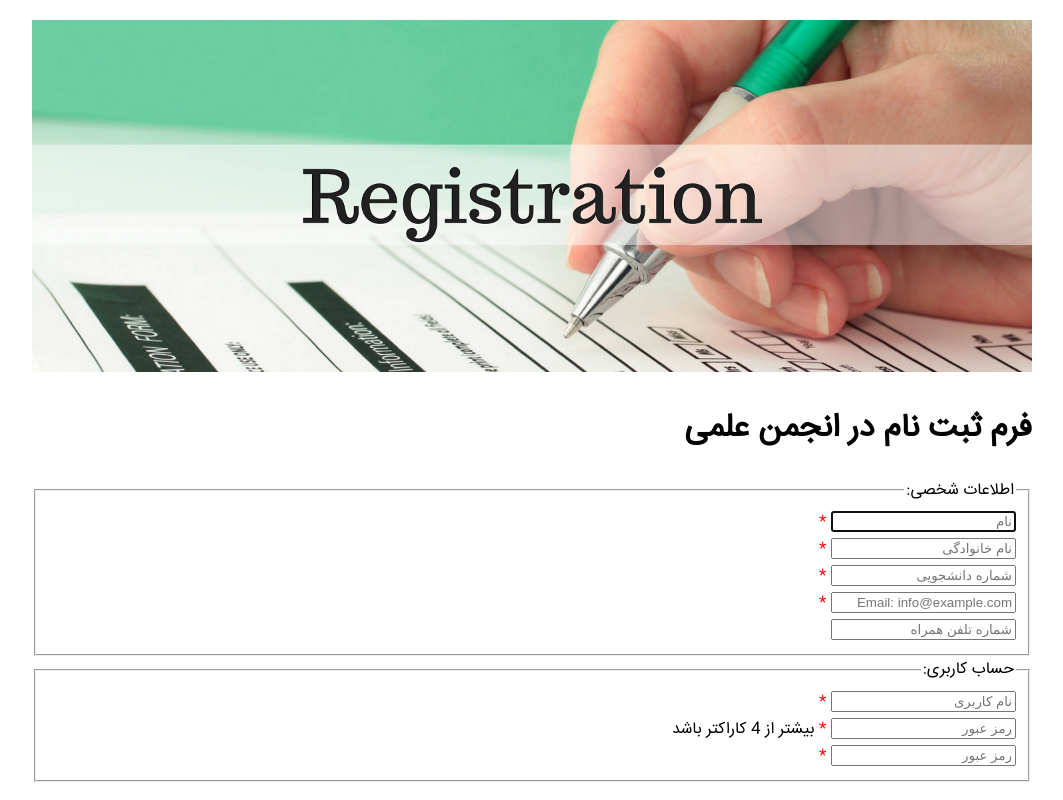
After one commit to m-nemati/Computer-Group-Website, a PHP site: page /pages/register.html in a window 1280 px wide. The commit adds this page. Shown: the whole page, without its empty margins (108-1171 px from the left). Run offline with PHP 8.4, Linux system fonts and the light colour scheme.

Commit message:
7th changes_ add register form and add fav icon

```diff
--- /dev/null
+++ b/css/font.css
@@ -0,0 +1,6 @@
+@font-face {
+    font-family: "iransans";
+    src: url(../fonts/iransans/eot/IRANSansWeb.eot) format("eot"),
+      url(../fonts/iransans/ttf/IRANSansWeb.ttf) format("ttf"),
+      url(../fonts/iransans/woff/IRANSansWeb.woff) format("woff");
+  }
--- /dev/null
+++ b/css/register.css
@@ -0,0 +1,18 @@
+body{
+    direction: rtl;
+    font-family: iransans;
+}
+
+#wrapper{
+    width: 1000px;
+    margin: 20px auto 0;
+
+}
+
+#regbanner{
+    width: 1000px;
+
+}
+.redstar{
+    color: red;
+}
--- a/index.html
+++ b/index.html
@@ -3,6 +3,7 @@
 
 <head>
     <title>گروه کامپیوتر</title>
+    <link rel="icon" href="images/favicon.png" type="image/x-icon">
     <!--Meta Tags-->
     <meta charset="UTF-8">
     <meta name="viewport" content="width=device-width, initial-scale=1.0">
@@ -10,6 +11,7 @@
     <meta name="description" content="وب سایت گروه کامپیوتر و انجمن علمی">
     <meta name="keywords" content="انجمن علمی، گروه کامپیوتر، دانشگاه فنی و حرفه ای">
     <!-- Load CSS Files -->
+    <link rel="stylesheet" href="css/font.css">
     <link rel="stylesheet" href="css/mainstyle.css">
     <link rel="stylesheet" href="fontawesome/css/fontawesome-all.min.css">
 </head>
@@ -55,7 +57,7 @@
             </ul>
         </nav>
         <!-- Top Header -->
-        <header id="imgaheHeader">
+        <header id="imageHeader">
             <img id="picheader" src="images/topheader.png" alt="هدر اصلی وب سایت">
         </header>
         <!-- Right Panlel-->
@@ -78,7 +80,7 @@
                         <a href="#">ارتباط با ما</a>
                     </p>
                     <p>
-                        <a href="#">عضویت در انجمن علمی</a>
+                        <a href="./pages/register.html">عضویت در انجمن علمی</a>
                     </p>
                     <p>
                         <a href="#"> سیستم مدیریت کارآموزی</a>
--- /dev/null
+++ b/pages/register.html
@@ -0,0 +1,52 @@
+<!DOCTYPE html>
+<html lang="en">
+<head>
+    <meta charset="UTF-8">
+    <meta name="viewport" content="width=device-width, initial-scale=1.0">
+    <meta http-equiv="X-UA-Compatible" content="ie=edge">
+    <title>عضویت در انجمن علمی</title>
+    <link rel="stylesheet" href="../css/font.css">
+    <link rel="stylesheet" href="../css/register.css">
+</head>
+<body>
+    <div id="wrapper">
+        <img id="regbanner" src="../images/registrationbanner.png" alt="بنر فرم ثبت نام">
+        <br>
+        <h1>فرم ثبت نام در انجمن علمی</h1>
+        <form action="./pages/registercheck.php" method="post">
+            <fieldset >
+                <legend>اطلاعات شخصی:</legend>
+            <input type="text" name="firstname" placeholder="نام" required autofocus>
+            <span class="redstar">*</span>
+            <br>
+            <input type="text" name="lastname" placeholder="نام خانوادگی" required>
+            <span class="redstar">*</span>
+            <br>
+            <input type="text" name="studentid" placeholder="شماره دانشجویی" required>
+            <span class="redstar">*</span>
+            <br>
+            <input type="email" name="email" placeholder="Email: info@example.com" required>
+            <span class="redstar">*</span>
+            <br>
+            <input type="text" name="mobile" placeholder="شماره تلفن همراه">
+        </fieldset>
+        <fieldset>
+            <legend>حساب کاربری:</legend>
+            <input type="text" name="username" placeholder="نام کاربری" required>
+            <span class="redstar">*</span>
+            <br>
+            <input type="password" name="password" placeholder="رمز عبور" minlength="4" required>
+            <span class="redstar">*</span>
+            <span>بیشتر از 4 کاراکتر باشد</span>
+            <br>
+            <input type="password" name="password" placeholder="رمز عبور" minlength="4" required>
+            <span class="redstar">*</span>
+
+
+        </fieldset>
+        </form>
+
+
+    </div>
+</body>
+</html>
```
Also changed, not shown: css/mainstyle.css (+2 -7 lines), images/favicon.png (added), images/registrationbanner.png (added).
